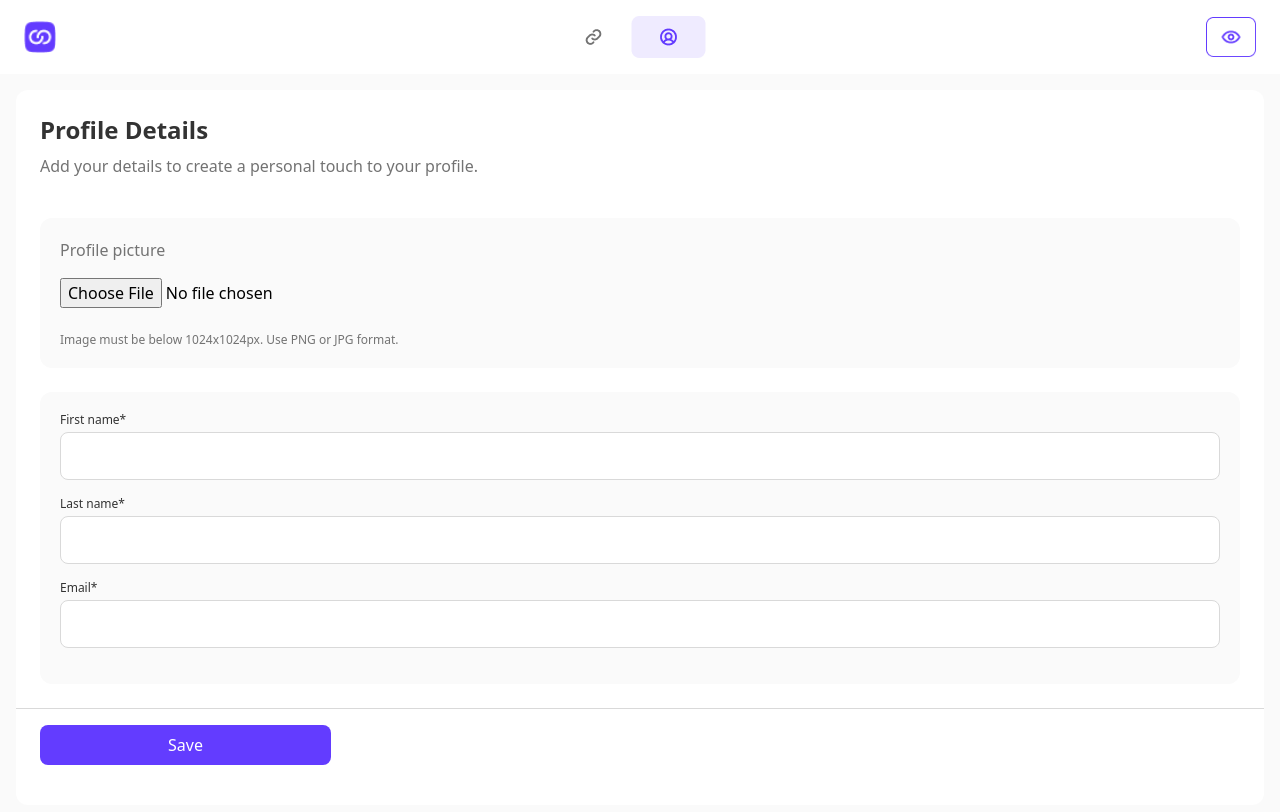
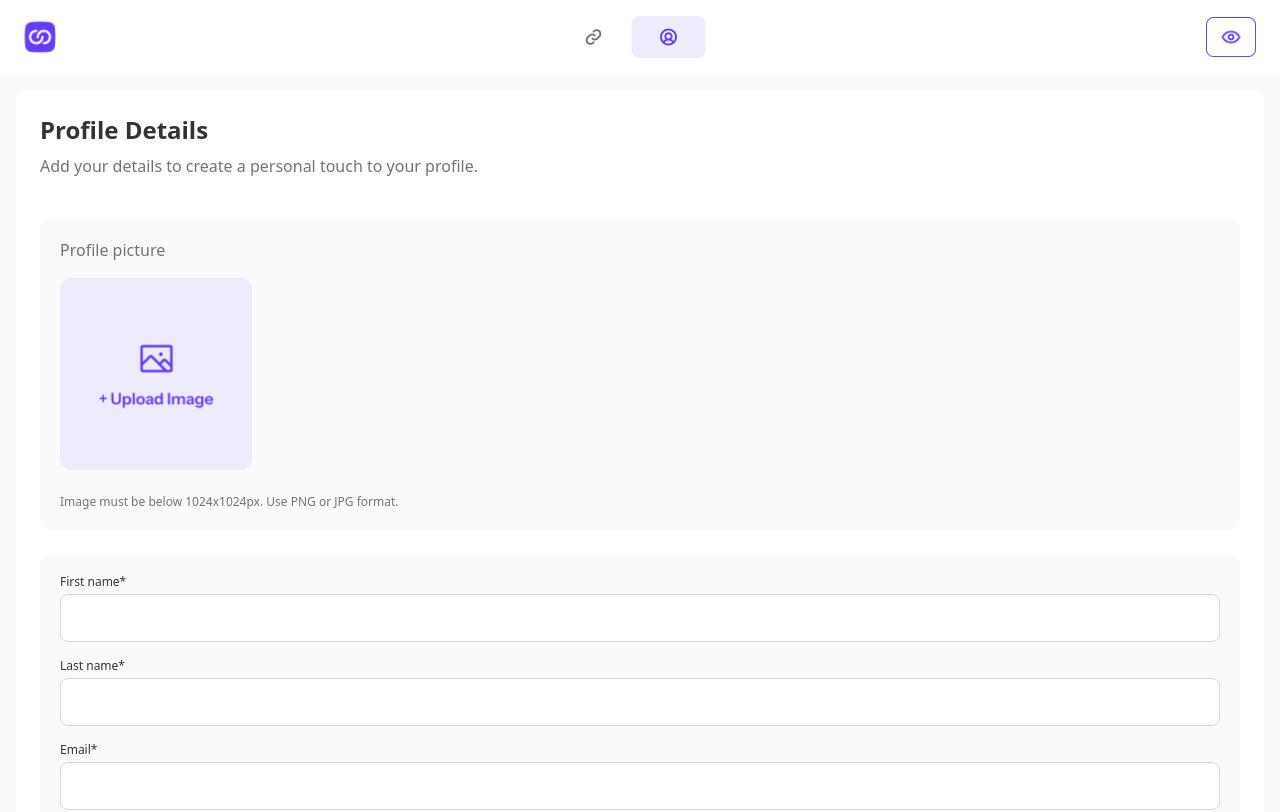
Before and after one commit to TedJenkler/linksharing-MERN-tailwind, a React (Vite) app in the folder client/: page /app in a window 1280 px wide. Shown: the top 812 px of the page. Built offline with nearby package versions, Linux system fonts and the light colour scheme.

Commit message:
styled img uploader

```diff
--- a/client/src/components/ProfilePage.jsx
+++ b/client/src/components/ProfilePage.jsx
@@ -1,6 +1,7 @@
 import React, { useState } from 'react';
 import { useDispatch } from 'react-redux';
 import { updateUser } from '../features/user/userSlice';
+import emptyimg from "../assets/emptyimg.png"
 
 function ProfilePage() {
   const dispatch = useDispatch();
@@ -46,7 +47,8 @@ function ProfilePage() {
         <div className='p-5 mb-6 bg-lightgrey rounded-xl mx-6'>
           <p className='text-base text-grey mb-4'>Profile picture</p>
           <div className='mb-6'>
-            <input onChange={handleChange} name="img" type='file'></input>
+            <label htmlFor="fileInput"><img className='h-48 w-48' src={emptyimg} alt='emptyimg' /></label>
+            <input id='fileInput' className='hidden' onChange={handleChange} name="img" type='file'></input>
           </div>
           <p className='text-xs text-grey'>Image must be below 1024x1024px. Use PNG or JPG format.</p>
         </div>
```
Also changed, not shown: client/src/assets/emptyimg.png (added).
